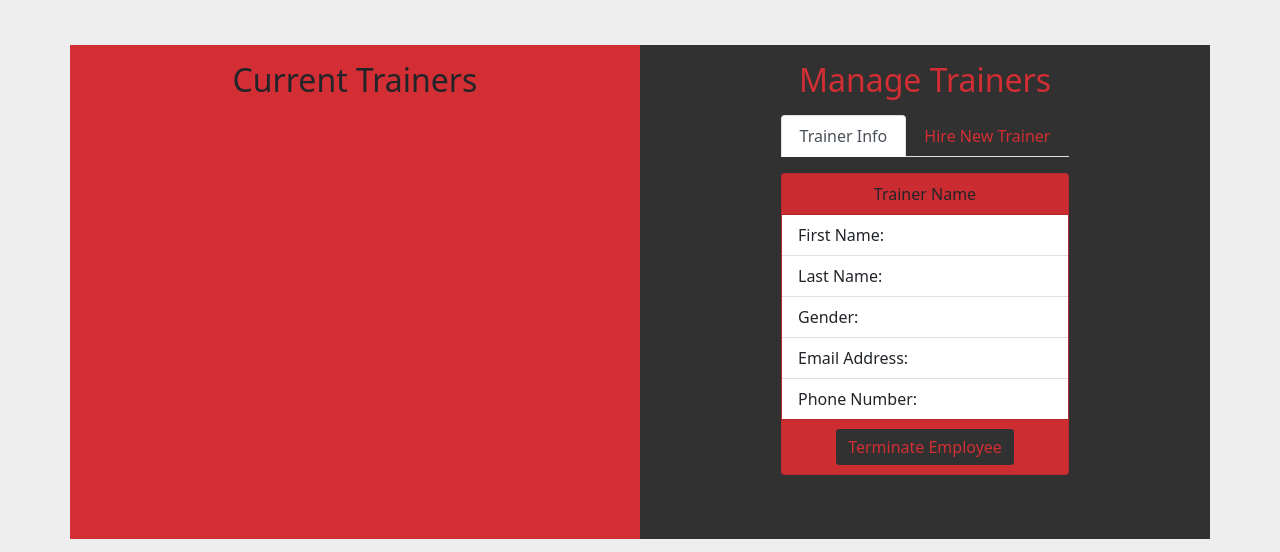
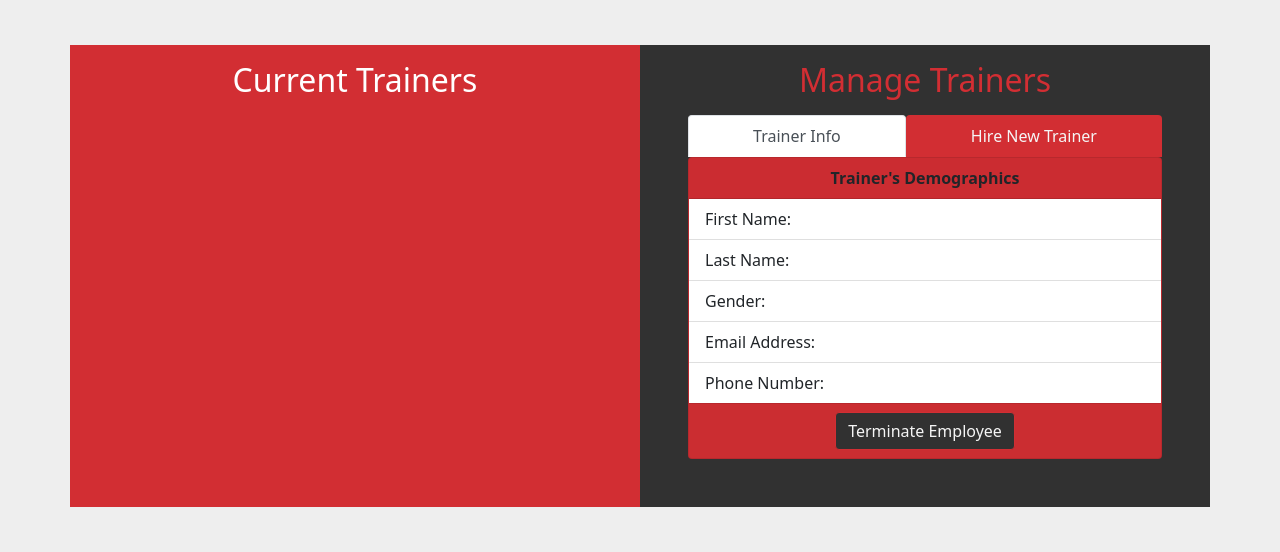
Before and after one commit to NewWorldCoder603/Gym-Logistical-Tracker, a website: page public/manager.html in a window 1280 px wide. Shown: the part 193-745 px from the top of the page. Drawn offline with nearby package versions, Linux system fonts and the light colour scheme; no server answers.

Commit message:
Fixed styling on manager and index html pages

```diff
--- a/public/assets/css/homePage.css
+++ b/public/assets/css/homePage.css
@@ -9,8 +9,8 @@ body {
   font-size: x-large;
 }
 
-.text-dark {
-  color: rgb(49, 49, 49);
+.login-text {
+  color: whitesmoke;
   font-weight: bold;
   font-family: verdana, sans-serif;
   font-size: x-large;
--- a/public/assets/css/manager.css
+++ b/public/assets/css/manager.css
@@ -90,12 +90,17 @@ body {
 
 .terminateBtn {
   border-color: #d22e33;
-  color: #d22e33;
+  color: whitesmoke;
 }
 
 .text-white {
   color: whitesmoke;
   font-size: 150%;
+}
+
+#currentTrainers {
+  color: whitesmoke;
+  font-size: 200%;
 }
 
 .nav-link {
@@ -118,3 +123,12 @@ body {
   background: #d22e33;
   color: whitesmoke;
 }
+
+.nav-tabs .nav-link {
+  background-color: #d22e33;
+  color: whitesmoke;
+}
+
+.card-header {
+  font-weight: bold;
+}
--- a/public/manager.html
+++ b/public/manager.html
@@ -49,11 +49,10 @@
 
       <div class="container mb-5">
         <div class="row align-content-center">
-                      <!--Trainer Info-->
+          <!--Trainer Info-->
           <div class="background-red col-12 col-md-6 text-center mb-5 mb-md-0">
-            <h2 class="my-3">Current Trainers</h2>
+            <h2 class="my-3 text-white mb-5" id="currentTrainers">Current Trainers</h2>
             <div class="row ">
-                <!-- <button id="testBtn" type="button" class="btn btn-primary mt-3">Testing</button> -->
                 <div class = "col-12 d-flex justify-content-center">
 
                     <ul class="trainerNameList" style="list-style-type:none;">
@@ -67,21 +66,19 @@
           <div class="background-dark col-12 col-md-6 text-center mb-5 mb-md-0">
             <h2 class="my-3 text-red">Manage Trainers</h2>
             <div class="container d-flex justify-content-center">
-                <div class="row">
-                  <div class="col-xs-12 ">
+                <div class="row w-100">
+                  <div class="col-xs-12">
                     <nav>
                       <div class="nav nav-tabs nav-fill" id="nav-tab" role="tablist">
                         <a class="nav-item nav-link active" id="nav-trainerInfo-tab" data-toggle="tab" href="#nav-trainerInfo" role="tab" aria-controls="nav-trainerInfo" aria-selected="true">Trainer Info</a>
                         <a class="nav-item nav-link" id="nav-hireNewTrainer-tab" data-toggle="tab" href="#nav-hireNewTrainer" role="tab" aria-controls="nav-hireNewTrainer" aria-selected="false">Hire New Trainer</a>
-                        <!-- <a class="nav-item nav-link" id="nav-contact-tab" data-toggle="tab" href="#nav-contact" role="tab" aria-controls="nav-contact" aria-selected="false">Contact</a>
-                        <a class="nav-item nav-link" id="nav-about-tab" data-toggle="tab" href="#nav-about" role="tab" aria-controls="nav-about" aria-selected="false">About</a> -->
                       </div>
                     </nav>
-                    <div class="tab-content py-3 px-3 px-sm-0" id="nav-tabContent">
+                    <div class="tab-content px-3 px-sm-0 mb-3" id="nav-tabContent">
                       <div class="tab-pane fade show active" id="nav-trainerInfo" role="tabpanel" aria-labelledby="nav-trainerInfo-tab">
-                        <div class="card mb-5 background-red" style="width: 18rem;">
+                        <div class="card mb-5 background-red" style="width: 100;">
                             <div class="card-header">
-                            Trainer Name
+                            Trainer's Demographics
                             </div>
                             <ul class="list-group list-group-flush text-start">
                             <li class="list-group-item trainerFirstName">First Name: </li>
```
Also changed, not shown: public/index.html (+11 -12 lines).
